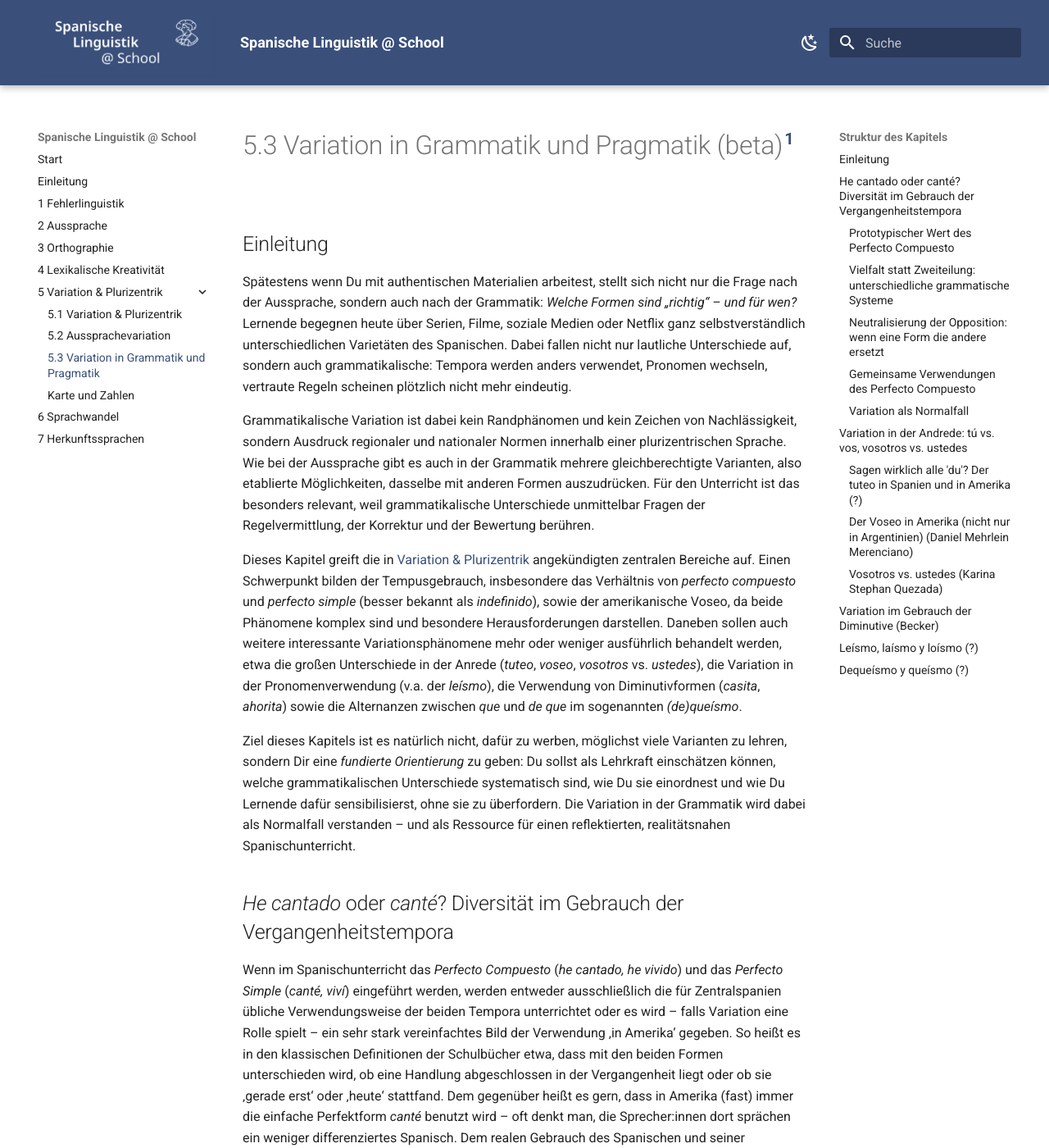
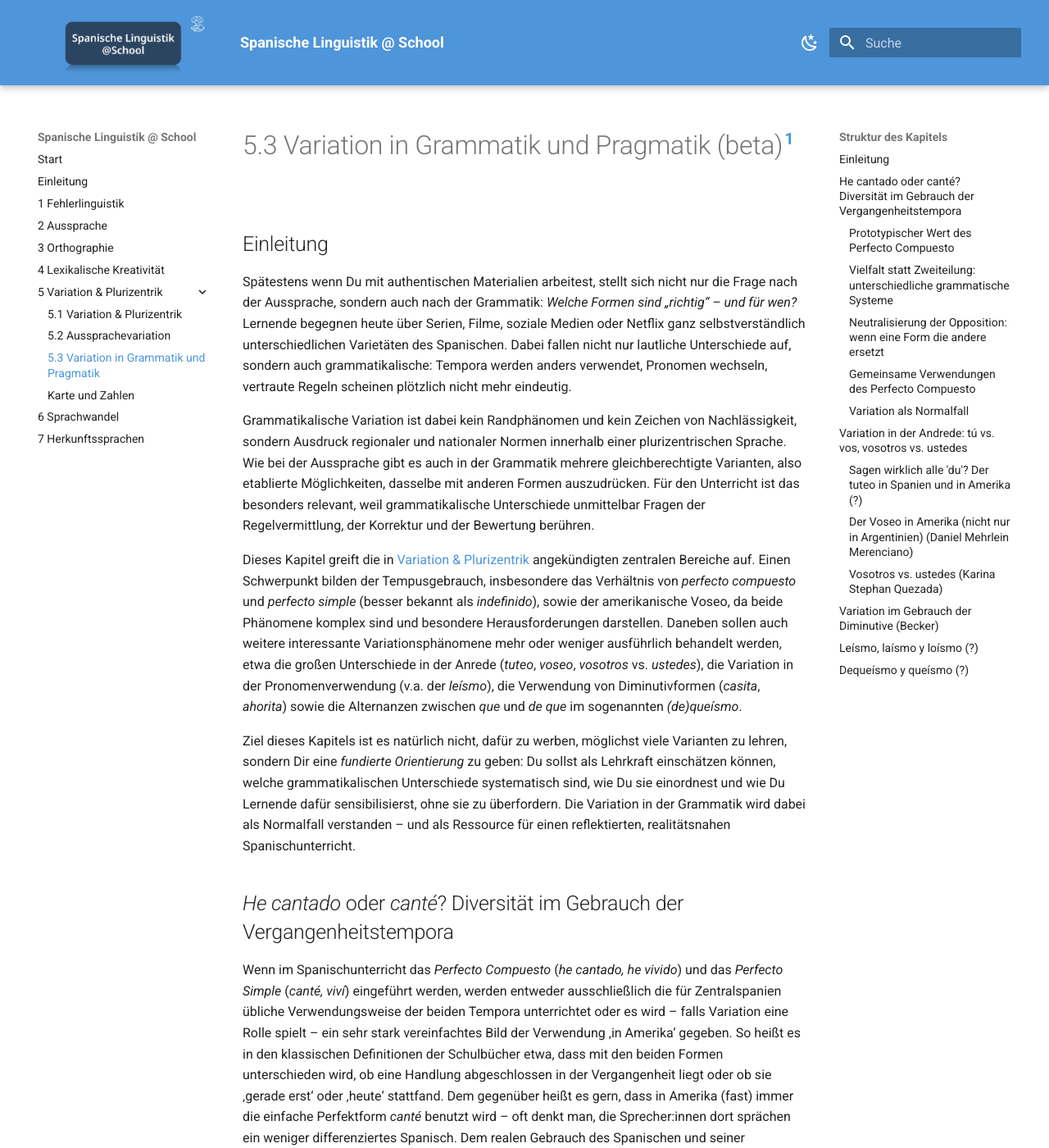
Before and after one commit to FTacke/spanisch-toolkit, an MkDocs documentation site: the page built from docs/variation/variation_grammatik.md, in a window 1280 px wide and 1400 px high. Shown: the whole window at 82% size. Built offline with MkDocs 1.6.1 and Material for MkDocs 9.7.7, drawn with Linux system fonts in a browser that asks for light colours; some of the changed text lies outside the part shown.

```diff
--- a/docs/assets/stylesheets/overrides.css
+++ b/docs/assets/stylesheets/overrides.css
@@ -1,44 +1,49 @@
+/* =========================================================
+   COLOR SYSTEM – PRIMARY UPDATE TO #4E95D9
+   ========================================================= */
+
 /* Primary (Header, Sidebar, aktive Elemente) */
 [data-md-color-primary="custom"]{
-  --md-primary-fg-color: #3A4F7A;
-  --md-primary-fg-color--light: #4F6BA6; /* heller */
-  --md-primary-fg-color--dark:  #2C3C5D; /* dunkler */
-  --md-primary-bg-color: #fff;
+  --md-primary-fg-color: #4E95D9;
+  --md-primary-fg-color--light: #6FAAE3;
+  --md-primary-fg-color--dark:  #3B74AA;
+  --md-primary-bg-color: #ffffff;
   --md-primary-bg-color--light: #ffffffb3;
 }
 
-/* Accent (Links, Hover, Buttons) – kannst du gleich lassen oder bewusst absetzen */
+/* Accent (Links, Hover, Buttons) */
 [data-md-color-accent="custom"]{
-  --md-accent-fg-color: #4F6BA6;            /* passend zum Blau */
-  --md-accent-fg-color--transparent: #4F6BA61A; /* ~10% */
-  --md-accent-bg-color: #fff;
+  --md-accent-fg-color: #6FAAE3;
+  --md-accent-fg-color--transparent: #6FAAE31A;
+  --md-accent-bg-color: #ffffff;
   --md-accent-bg-color--light: #ffffffb3;
 }
 
-/* Darkmode: Link normal */
+/* Darkmode: Base link color */
 [data-md-color-scheme="slate"]{
-  --md-typeset-a-color: #8FA7D9;
+  --md-typeset-a-color: #9EC2EE;
 }
 
-/* Darkmode: Link hover/focus noch heller */
+/* Darkmode: Link hover / focus */
 [data-md-color-scheme="slate"] .md-typeset a:hover,
 [data-md-color-scheme="slate"] .md-typeset a:focus{
-  color: #B8C6EE;
+  color: #C3D9F5;
 }
 
-/* Darkmode: Navigation normal/active/hover getrennt */
+/* Darkmode: Navigation */
 [data-md-color-scheme="slate"] .md-nav__link{
   color: rgba(255,255,255,.78);
 }
 
 [data-md-color-scheme="slate"] .md-nav__link--active{
-  color: #8FA7D9;
+  color: #9EC2EE;
 }
 
 [data-md-color-scheme="slate"] .md-nav__link:hover,
 [data-md-color-scheme="slate"] .md-nav__link:focus{
-  color: #B8C6EE;
+  color: #C3D9F5;
 }
+
 
 
 
```
Also changed, not shown: docs/variation/variation_grammatik.md (+1 -1 lines), docs/assets/images/toolkit_logo.png, docs/assets/images/toolkit_logo4.png (added).
